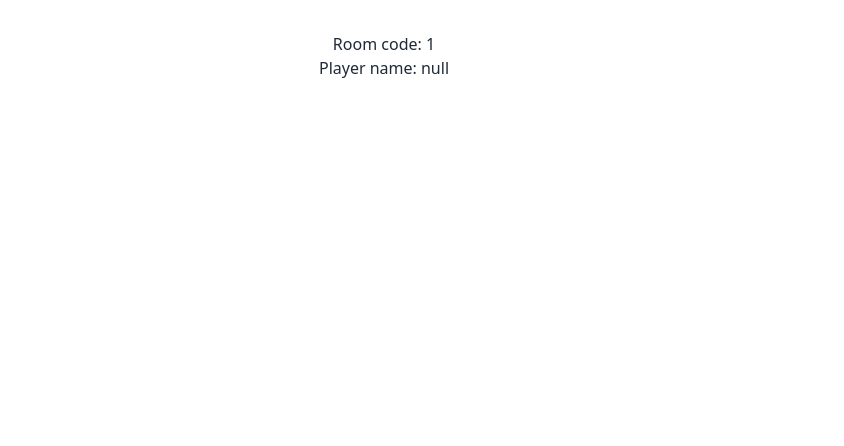
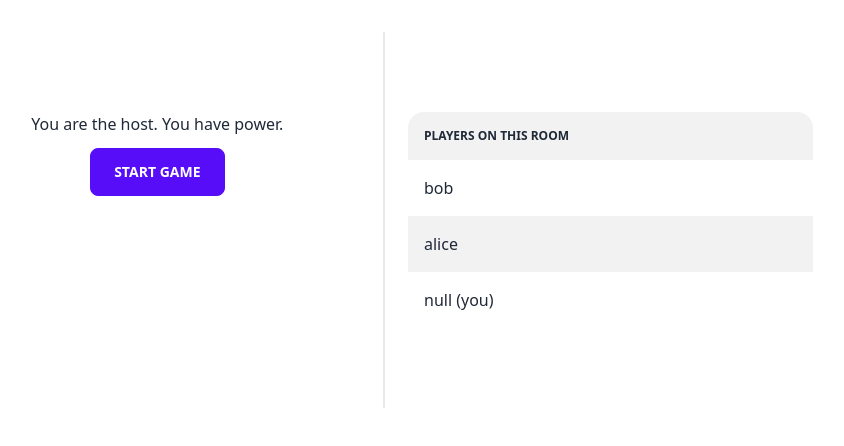
Before and after one commit to davidgrankvist/maze-game, a React (Vite) app in the folder client/: page /room/1 in a window 1280 px wide. Shown: the top 446 px of the page, without its empty margins (256-1100 px from the left). Built offline with nearby package versions, Linux system fonts and the light colour scheme.

Commit message:
add simple game room

```diff
--- a/client/src/main.tsx
+++ b/client/src/main.tsx
@@ -5,6 +5,6 @@ import './index.css'
 
 ReactDOM.createRoot(document.getElementById('root') as HTMLElement).render(
   <React.StrictMode>
-      <App />
+    <App />
   </React.StrictMode>
 )
--- a/client/src/pages/Room.tsx
+++ b/client/src/pages/Room.tsx
@@ -1,13 +1,57 @@
-import { useParams } from "react-router";
+import { useState } from "react";
+import { useNavigate, useParams } from "react-router";
 import { getPlayerName } from "../common/localStorage";
 
 export function Room(): JSX.Element {
+  const navigate = useNavigate();
   const { roomCode } = useParams();
   const playerName = getPlayerName();
+  const [players, setPlayers] = useState([
+    {
+      name: 'bob',
+    },
+    {
+      name: 'alice',
+    },
+    {
+      name: playerName,
+    },
+  ]);
+  const [isHost] = useState(true);
+
+  const onStartGame = () => {
+    // TODO call some api here to create the room
+
+    navigate(`/game/${roomCode}`);
+  };
   return (
-    <div>
-      <p>{`Room code: ${roomCode}`}</p>
-      <p>{`Player name: ${playerName}`}</p>
+    <div className="w-full h-1/2 flex justify-center">
+      <div className="w-1/3 mt-20 flex flex-col">
+        {isHost ? (
+          <div className="flex flex-col items-center">
+            <p className="mb-3">You are the host. You have power.</p>
+            <button className="w-1/3 btn btn-primary" onClick={onStartGame}>Start game</button>
+          </div>
+          ) : (
+          <div className="flex flex-col items-center">
+            <p>Waiting for the host to start the game</p>
+            <progress className="w-3/4 progress progress-info"></progress>
+          </div>
+        )}
+      </div>
+     <div className="divider divider-horizontal" />
+     <div className="w-1/3 mt-20 mb-20">
+        <table className="w-full table table-zebra">
+          <thead>
+            <tr>
+              <th>Players on this room</th>
+            </tr>
+          </thead>
+          <tbody>
+            {players.map(pl => <tr><td>{pl.name === playerName ? pl.name + " (you)" : pl.name}</td></tr>)}
+          </tbody>
+        </table>
+      </div>
     </div>
   );
 }
```
